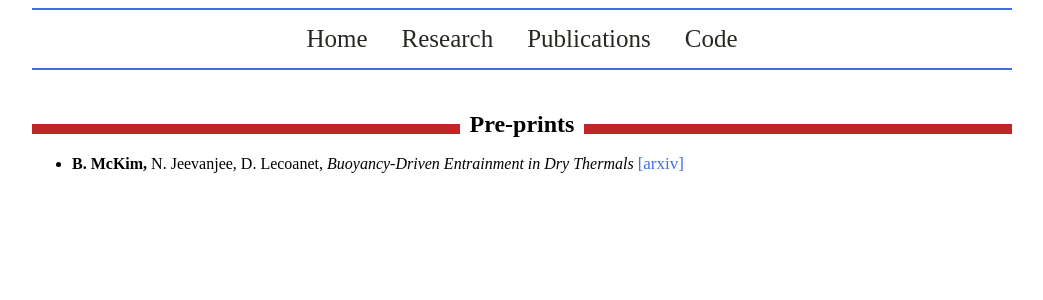
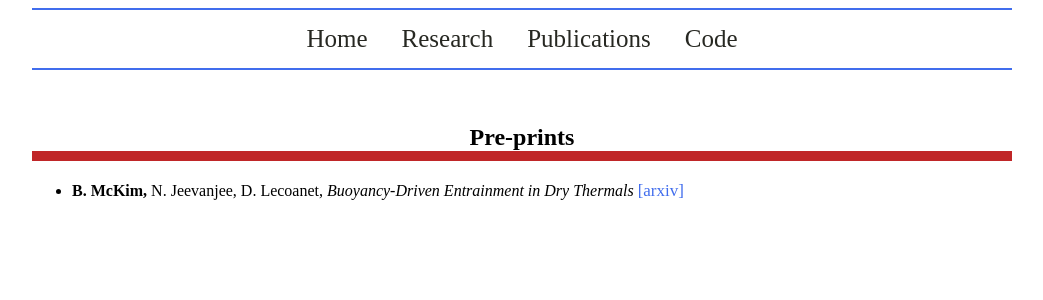
Before and after one commit to mckimb/mckimb.github.io, a Jekyll site: the page built from papers/index.html, in a window 1280 px wide. Shown: the top 300 px of the page, without its empty margins (118-1161 px from the left). Built offline with Jekyll 4.4.1, drawn with Linux system fonts in a browser that asks for light colours.

Commit message:
Update main.css

```diff
--- a/css/main.css
+++ b/css/main.css
@@ -14,7 +14,7 @@ h2 {
    width: 100%;
    text-align: center;
    border-bottom: 10px solid #c02628;
-   line-height: 0.0em;
+   line-height: -0.3em;
    margin: 10px 0 20px;
 }
 
```
